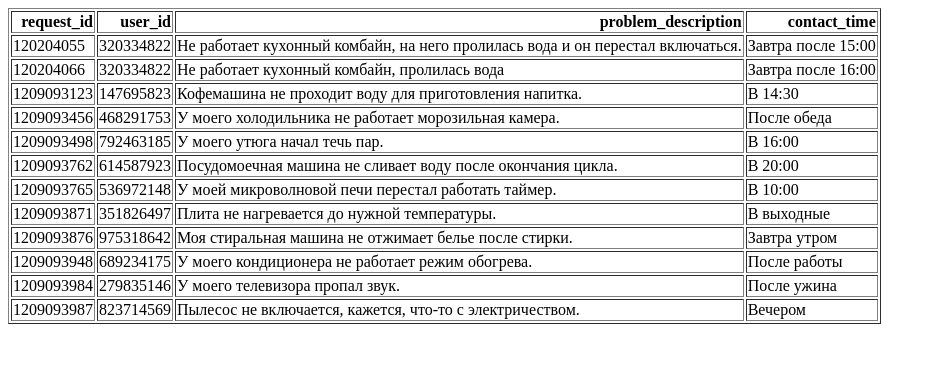
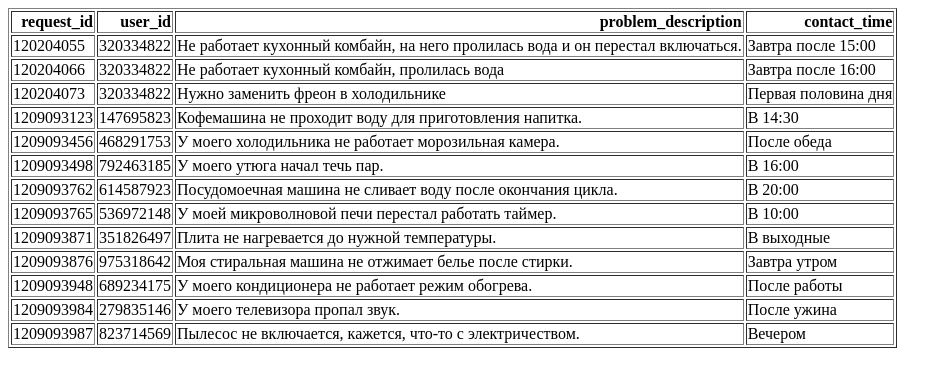
Before and after one commit to statevdev/bsmdb_page, a plain HTML site: page requests.html in a window 1280 px wide. Shown: the whole page, without its empty margins (0-952 px from the left). Drawn offline with Linux system fonts and the light colour scheme.

Commit message:
Tables updated

```diff
--- a/requests.html
+++ b/requests.html
@@ -27,6 +27,12 @@
       <td>320334822</td>
       <td>Не работает кухонный комбайн, пролилась вода</td>
       <td>Завтра после 16:00</td>
+    </tr>
+    <tr>
+      <td>120204073</td>
+      <td>320334822</td>
+      <td>Нужно заменить фреон в холодильнике</td>
+      <td>Первая половина дня</td>
     </tr>
     <tr>
       <td>1209093123</td>
```
Also changed, not shown: users.html (+1 -1 lines).
